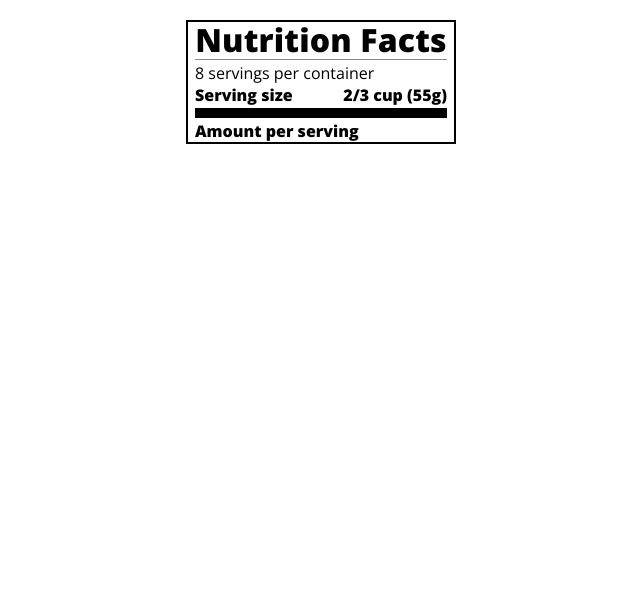
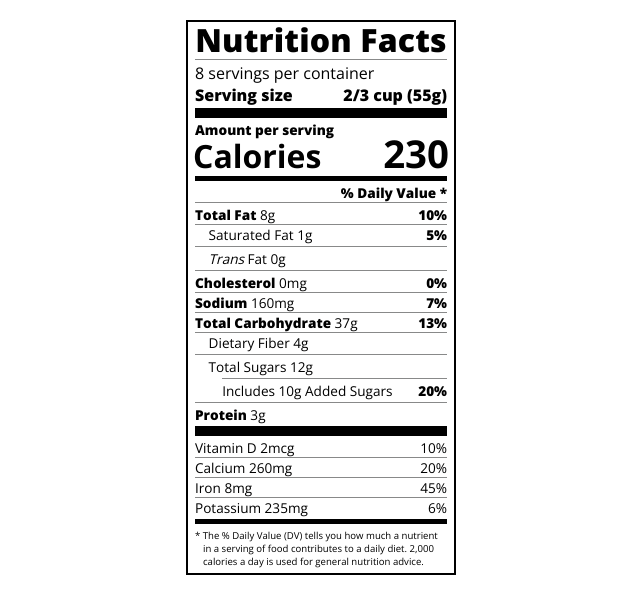
Before and after one commit to dev-arpita/nutritionLabel, a plain HTML site: page index.html in a window 1280 px wide. Shown: the whole page, without its empty margins (319-959 px from the left). Drawn offline with nearby package versions, Linux system fonts and the light colour scheme.

Commit message:
Update changes

```diff
--- a/index.html
+++ b/index.html
@@ -19,7 +19,36 @@
             <div class="divider lg"></div>
             <div class="calories-info">
                 <p class="bold sm-text">Amount per serving</p>
+                <h1>Calories <span class="right">230</span></h1>
             </div>
+            <div class="divider md"></div>
+            <div class="daily-value sm-text">
+                <p class="right bold no-divider">% Daily Value *</p>
+                <div class="divider"></div>
+                <p><span class="bold">Total Fat</span> 8g <span class="bold right">10%</span></p>
+                <p class="indent no-divider">Saturated Fat 1g <span class="bold right">5%</span></p>
+                <div class="divider"></div>
+                <p class="indent no-divider"><i>Trans</i> Fat 0g</p>
+                <div class="divider"></div>
+                <p><span class="bold">Cholesterol</span> 0mg <span class="right bold">0%</span></p>
+                <p><span class="bold">Sodium</span> 160mg <span class="right bold">7%</span></p>
+                <p><span class="bold">Total Carbohydrate</span> 37g <span class="right bold">13%</span></p>
+                <p class="indent no-divider">Dietary Fiber 4g</p>
+                <div class="divider"></div>
+                <p class="indent no-divider">Total Sugars 12g</p>
+                <div class="divider dbl-indent"></div>
+                <p class="dbl-indent no-divider">Includes 10g Added Sugars <span class="right bold">20%</span>
+                <div class="divider"></div>
+                <p class="no-divider"><span class="bold">Protein</span> 3g</p>
+                <div class="divider lg"></div>
+                <p>Vitamin D 2mcg <span class="right">10%</span></p>
+                <p>Calcium 260mg <span class="right">20%</span></p>
+                <p>Iron 8mg <span class="right">45%</span></p>
+                <p class="no-divider">Potassium 235mg <span class="right">6%</span></p>
+            </div>
+            <div class="divider md"></div>
+            <p class="note">* The % Daily Value (DV) tells you how much a nutrient in a serving of food contributes to a
+                daily diet. 2,000 calories a day is used for general nutrition advice.</p>
         </div>
     </body>
 
--- a/styles.css
+++ b/styles.css
@@ -30,6 +30,7 @@ p {
 .divider {
     border-bottom: 1px solid #888989;
     margin: 2px 0;
+    clear: right;
 }
 
 .bold {
@@ -49,3 +50,40 @@ p {
     background-color: black;
     border: 0;
 }
+
+.md {
+    height: 5px;
+}
+
+.sm-text {
+    font-size: 0.85rem;
+}
+
+.calories-info h1 {
+    margin: -5px -2px;
+    overflow: hidden;
+}
+
+.calories-info span {
+    font-size: 1.2em;
+    margin-top: -7px;
+}
+
+.indent {
+    margin-left: 1em;
+}
+
+.dbl-indent {
+    margin-left: 2em;
+}
+
+.daily-value p:not(.no-divider) {
+    border-bottom: 1px solid #888989;
+}
+
+.note {
+    font-size: 0.6rem;
+    margin: 5px 0;
+    padding: 0 8px;
+    text-indent: -8px;
+}
```
